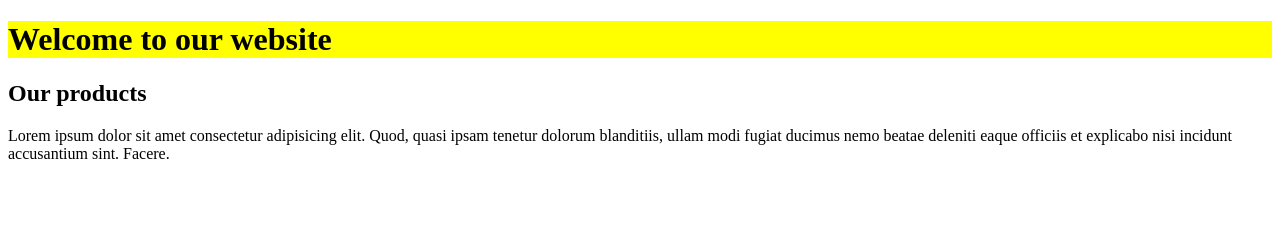
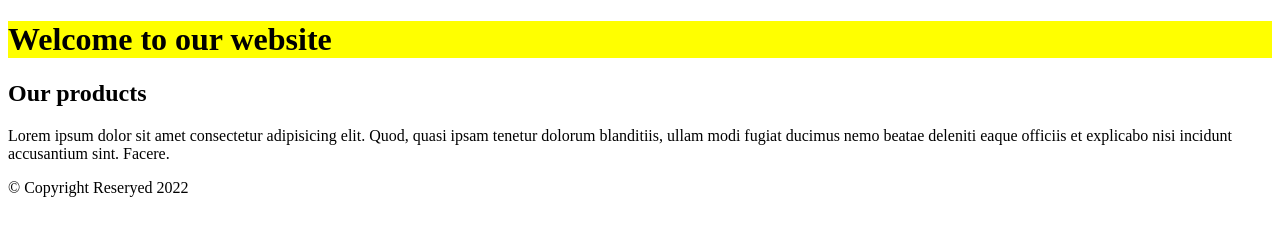
Before and after one commit to akramovbexruz/onlinestore, a plain HTML site: page index.html in a window 1280 px wide. Drawn offline with Linux system fonts and the light colour scheme.

Commit message:
added footer and index.html

```diff
--- a/index.html
+++ b/index.html
@@ -23,6 +23,10 @@
             </p>
         </div>
     </main>
+
+    <footer>
+        <p> &copy; Copyright Reseryed 2022</p>
+    </footer>
 </body>
 
 </html>
```
